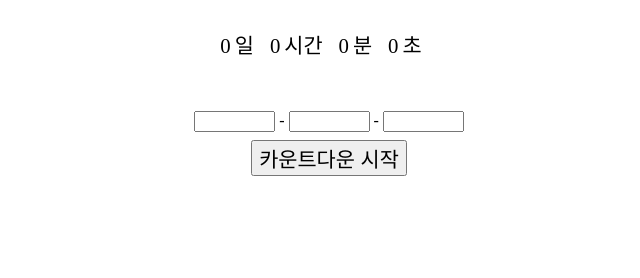
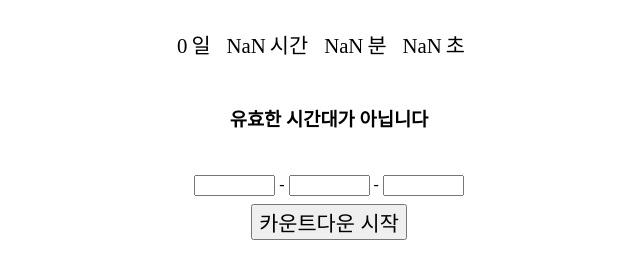
Before and after one commit to byeongjun98/nodejs_backend_study, a website: page 훈훈한 자바스크립트/D-day-counter/index.html in a window 1280 px wide. Both pictures are taken after a click on the button "카운트다운 시작". Shown: the part 98-376 px from the top of the page, without its empty margins (311-951 px from the left). Drawn offline with Linux system fonts and the light colour scheme.

Commit message:
240831 js 파일 분리

```diff
--- a/훈훈한 자바스크립트/D-day-counter/index.html
+++ b/훈훈한 자바스크립트/D-day-counter/index.html
@@ -3,31 +3,7 @@
 <head>
     <title>D-Day</title>
     <link href="./style.css" rel="stylesheet">
-    <script>
-        const dataFormMaker = () => {
-            const getYear = document.querySelector('#yearInput').value
-            const getMonth = document.querySelector('#monthInput').value
-            const getDate = document.querySelector('#dateInput').value
-
-            const dateFormat = `${getYear}-${getMonth}-${getDate}`
-            return dateFormat
-        }
-
-        const counterMaker = () => {
-            const targetDateInput = dataFormMaker()
-            const nowDate = new Date()
-            const targetDate = new Date(targetDateInput).setHours(0, 0, 0, 0)
-            const remaining = (targetDate - nowDate) / 1000
-
-            const remainingDate = Math.floor(remaining / 3600 / 24)
-            const remainingHours = Math.floor(remaining / 3600) % 24
-            const remainingMin = Math.floor(remaining / 60) % 60
-            const remainingSec = Math.floor(remaining) % 60
-
-            console.log(remainingDate, remainingHours, remainingMin, remainingSec)
-
-        }
-    </script>
+    <script defer src="script.js"></script>
 </head>
 <body>
 <h1>D-Day</h1>
@@ -49,6 +25,7 @@
         <span>초</span>
     </div>
 </div>
+<div id="d-day-message"></div>
 <div class="output_now" id="nowDate"></div>
 <br>
 <div class="target-selector">
--- /dev/null
+++ b/훈훈한 자바스크립트/D-day-counter/script.js
@@ -0,0 +1,55 @@
+const messageContainer = document.querySelector('#d-day-message')
+const dDayContainer = document.querySelector('#d-day-container')
+//dDayContainer.style.display = 'none'
+messageContainer.innerHTML = '<h3>D-Day를 입력해주세요</h3>'
+
+const dataFormMaker = () => {
+    const getYear = document.querySelector('#yearInput').value
+    const getMonth = document.querySelector('#monthInput').value
+    const getDate = document.querySelector('#dateInput').value
+
+    const dateFormat = `${getYear}-${getMonth}-${getDate}`
+    return dateFormat;
+}
+
+const counterMaker = () => {
+    const targetDateInput = dataFormMaker()
+    const nowDate = new Date()
+    const targetDate = new Date(targetDateInput).setHours(0, 0, 0, 0)
+    const remaining = (targetDate - nowDate) / 1000
+    if (remaining <= 0) {
+        messageContainer.innerHTML = '<h3>타이머가 종료되었습니다</h3>'
+    } else if (isNaN(remaining)) {
+        messageContainer.innerHTML = '<h3>유효한 시간대가 아닙니다</h3>'
+    }
+
+    // const remainingDate = Math.floor(remaining / 3600 / 24)
+    // const remainingHours = Math.floor(remaining / 3600) % 24
+    // const remainingMin = Math.floor(remaining / 60) % 60
+    // const remainingSec = Math.floor(remaining) % 60
+    const remainingObj = {
+        remainingDate: Math.floor(remaining / 3600 / 24),
+        remainingHours: Math.floor(remaining / 3600) % 24,
+        remainingMin: Math.floor(remaining / 60) % 60,
+        remainingSec: Math.floor(remaining) % 60
+    }
+
+    // const days = document.getElementById('days')
+    // const hours = document.getElementById('hours')
+    // const min = document.getElementById('min')
+    // const sec = document.getElementById('sec')
+
+    const documentObj = {
+        days: document.getElementById('days'),
+        hours: document.getElementById('hours'),
+        min: document.getElementById('min'),
+        sec: document.getElementById('sec')
+    }
+
+    documentObj.textContent = remainingObj.remainingDate
+    documentObj.hours.textContent = remainingObj.remainingHours
+    documentObj.min.textContent = remainingObj.remainingMin
+    documentObj.sec.textContent = remainingObj.remainingSec
+
+    // console.log(remainingDate, remainingHours, remainingMin, remainingSec)
+}
```
